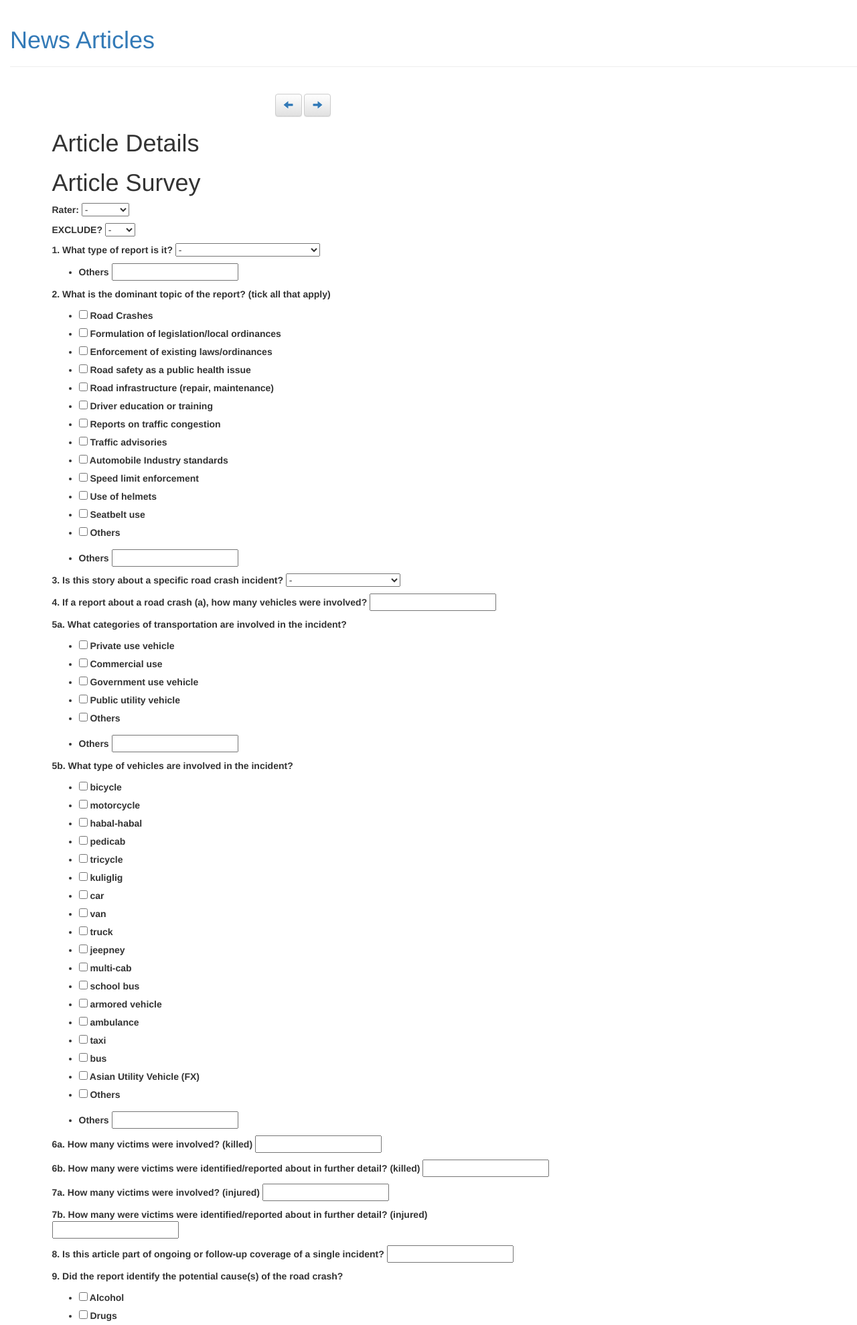
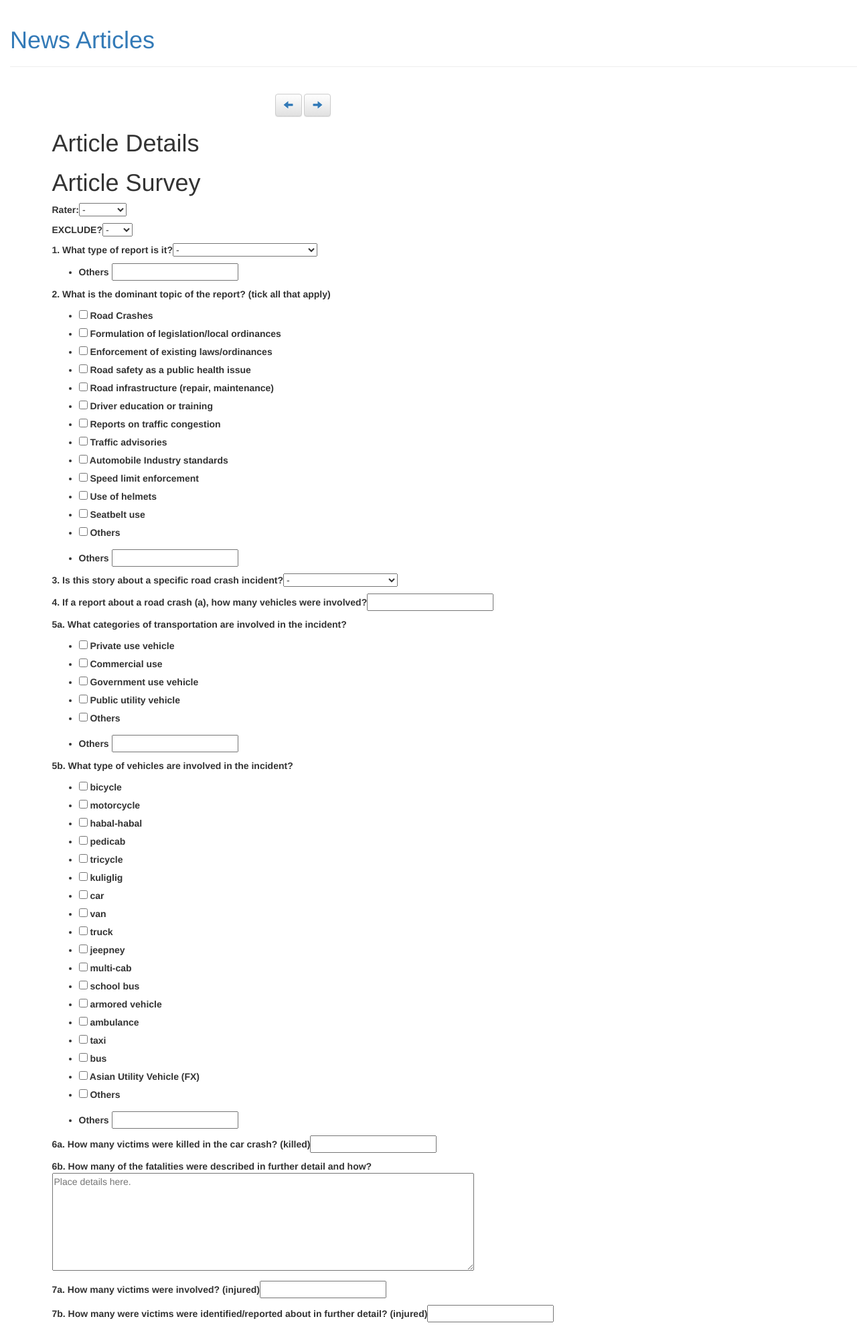
Before and after one commit to piafaustino/in-the-news, a Django app: template who_django/news_articles/templates/news_articles/base_filter_edit.html in a window 1280 px wide. Shown: the top 1978 px of the page at 67% size. Run offline with Django 3.2, Linux system fonts and the light colour scheme; the template is opened without the code that fills it: values that come from a table or form of the project are taken from there, others are empty; some libraries are stand-ins or nearby versions.

Commit message:
This closes issue #16

```diff
--- a/who_django/news_articles/forms.py
+++ b/who_django/news_articles/forms.py
@@ -113,8 +113,8 @@ class NewsArticleForm(forms.Form):
 	vehicle_type = forms.MultipleChoiceField(label=vehicle_type_label, choices=vehicle_type_choices, widget=forms.CheckboxSelectMultiple(),required=False)
 	vehicle_type_others = forms.CharField(label="Others", max_length=100, required=False)
 
-	killed = forms.IntegerField(label="6a. How many victims were involved? (killed)",required=False)
-	killed_reported = forms.IntegerField(label="6b. How many were victims were identified/reported about in further detail? (killed)",required=False)
+	killed = forms.IntegerField(label="6a. How many victims were killed in the car crash? (killed)",required=False)
+	killed_reported = forms.CharField(label="6b. How many of the fatalities were described in further detail and how?", widget=forms.Textarea, required=False)
 
 	injured = forms.IntegerField(label="7a. How many victims were involved? (injured)",required=False)
 	injured_reported = forms.IntegerField(label="7b. How many were victims were identified/reported about in further detail? (injured)",required=False)
--- a/who_django/news_articles/templates/news_articles/base_filter_edit.html
+++ b/who_django/news_articles/templates/news_articles/base_filter_edit.html
@@ -72,9 +72,15 @@
 
 			    		{% if field.label == "Others" %}
 			    			<ul><li><strong>{{ field.label }}</strong> {{ field }}</li></ul>
+
+			    		{% elif field.label == "6b. How many of the fatalities were described in further detail and how?" %}
+			    			<p><strong>{{ field.label }}</strong><br/>
+			    			<textarea cols="75" id="id_killed_reported" name="killed_reported" rows="7" placeholder="Place details here."></textarea></p>
+
 			    		{% else %}
-			    			<p><strong>{{ field.label }}</strong> {{ field }}</p>
+			    			<p><strong>{{ field.label }}</strong>{{ field }}</p>
 			    		{% endif %}
+
 			    	{% endfor %}
 			        <button id="show_button" type="submit" class="btn btn-default">Save</button>
 			        <p id="show_message" style="display:None;">Saved!</p>
```
